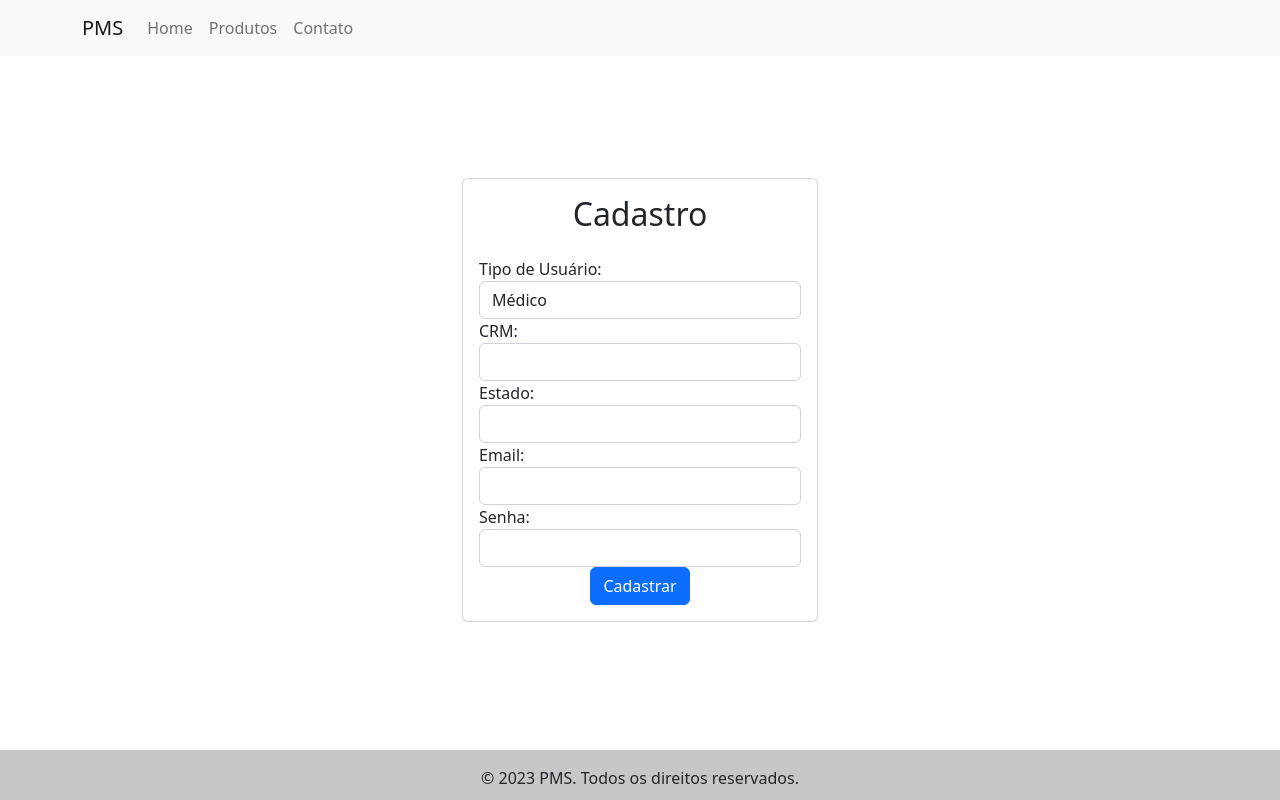
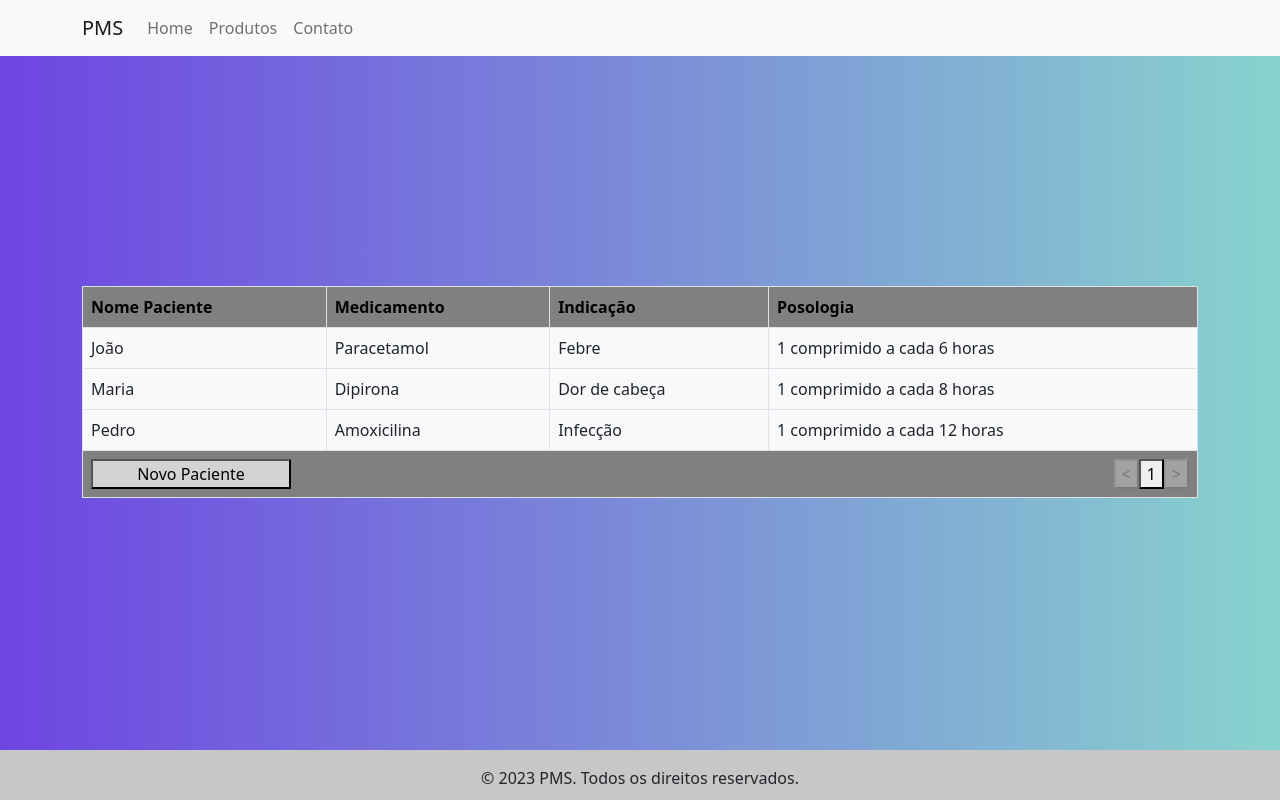
Before and after one commit to Kenyson/Meu-TCC, an Angular app in the folder pms/: page /medico in a window 1280 px wide. Before the commit this address led to /. Built offline with nearby package versions, Linux system fonts and the light colour scheme.

Commit message:
feature-TCC-001.10
Criadas as rotas de navegação da aplicação.

```diff
--- a/pms/src/app/app-routing.module.ts
+++ b/pms/src/app/app-routing.module.ts
@@ -1,7 +1,33 @@
 import { NgModule } from '@angular/core';
 import { RouterModule, Routes } from '@angular/router';
+import { LoginComponent } from './components/login/login.component';
+import { CadastroComponent } from './components/cadastro/cadastro.component';
+import { PmsMedicoComponent } from './components/pms-medico/pms-medico.component';
+import { PmsPacienteComponent } from './components/pms-paciente/pms-paciente.component';
+import { PmsNewPacienteComponent } from './components/pms-new-paciente/pms-new-paciente.component';
 
-const routes: Routes = [];
+const routes: Routes = [
+  {
+    path:'login',
+    component:LoginComponent
+  },
+  {
+    path:'cadastro',
+    component:CadastroComponent
+  },
+  {
+    path:'medico',
+    component:PmsMedicoComponent
+  },
+  {
+    path:'paciente',
+    component:PmsPacienteComponent
+  },
+  {
+    path:'newPaciente',
+    component:PmsNewPacienteComponent
+  }
+];
 
 @NgModule({
   imports: [RouterModule.forRoot(routes)],
--- a/pms/src/app/app.component.html
+++ b/pms/src/app/app.component.html
@@ -1 +1 @@
-<app-cadastro></app-cadastro>
+<router-outlet></router-outlet>
```
